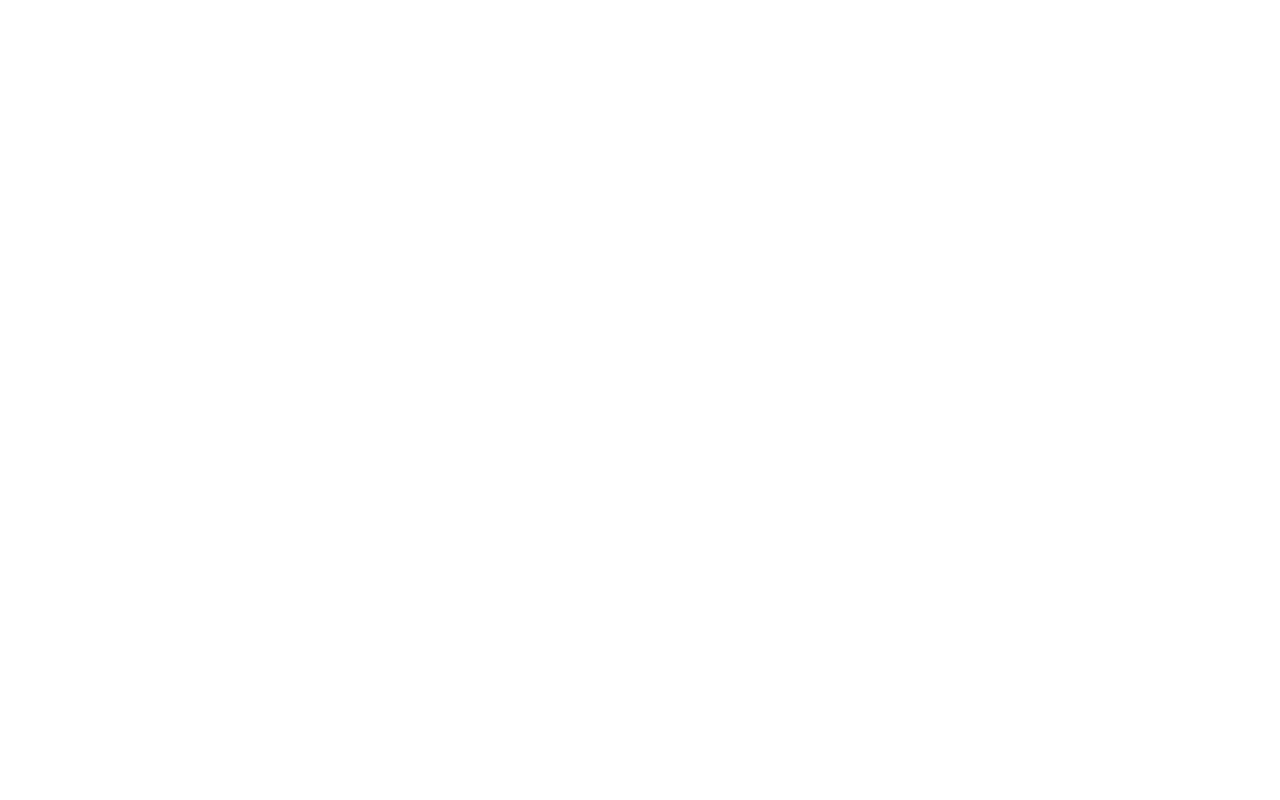
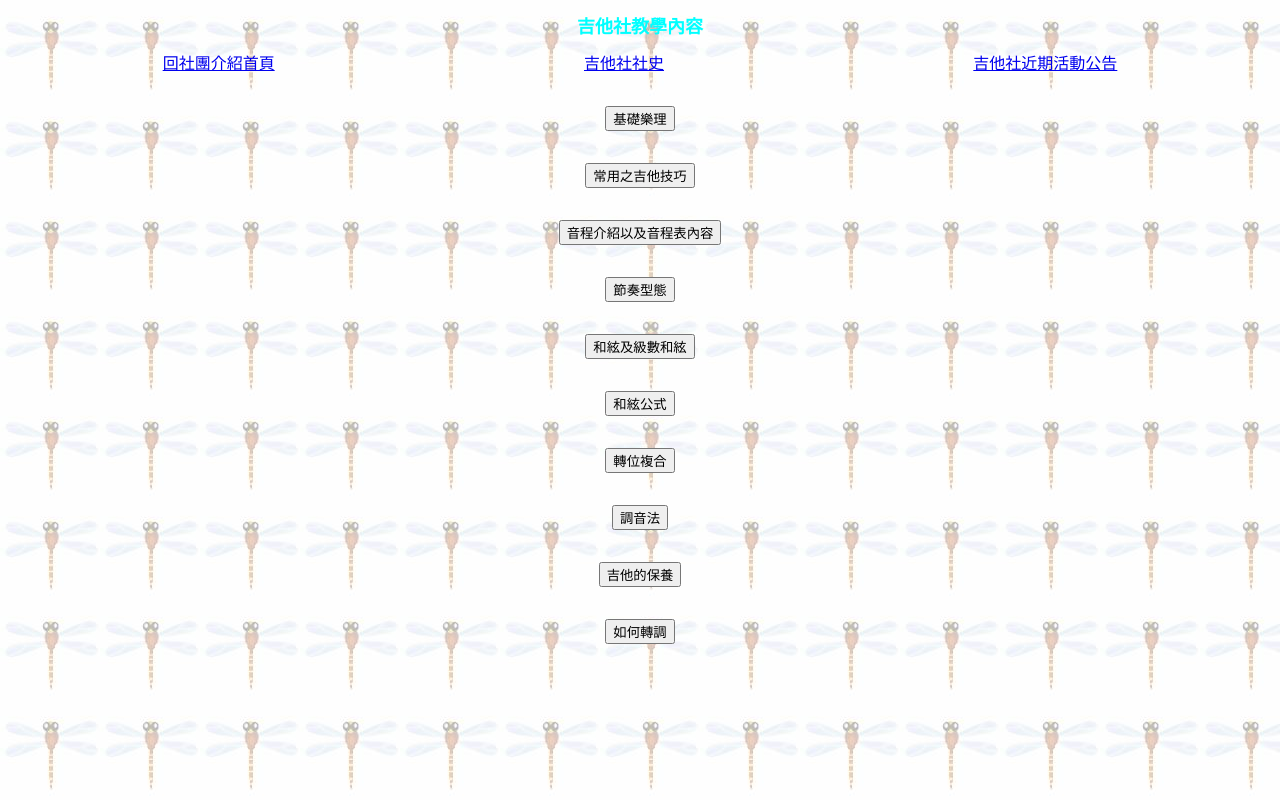
Before and after one commit to ericliliwayne/midtermexam-pra-202205012, a plain HTML site: page guitar_learning.html in a window 1280 px wide. Drawn offline with Linux system fonts and the light colour scheme.

Commit message:
新增guitar_learning網頁並連結到首頁+小錯誤修復

```diff
--- a/guitar_learning.html
+++ b/guitar_learning.html
@@ -0,0 +1,53 @@
+<!DOCTYPE html>
+<html lang="en">
+<head>
+    <meta charset="UTF-8">
+    <meta http-equiv="X-UA-Compatible" content="IE=edge">
+    <meta name="viewport" content="width=device-width, initial-scale=1.0">
+    <title>吉他社教學內容</title>
+    <style>
+        body{
+            font-family: '標楷體';
+            background-image: url(./images/0101.jpg);
+        }
+        h1{
+            font-size: 18px;
+            color: #00ffff;
+            text-align: center;
+        }
+        nav{
+            display: flex;
+            justify-content: space-around;
+        }
+        button{
+            display: block;
+            margin: 2rem auto;
+            font-family: '標楷體';
+        }
+        button:hover{
+            color: white;
+            background-color: black;
+            border: 1px solid white;
+            font-size: xx-large;
+        }
+    </style>
+</head>
+<body>
+    <h1>吉他社教學內容</h1>
+    <nav>
+        <a href="./index.html" target="_top">回社團介紹首頁</a>
+        <a href="./guitar_history.html">吉他社社史</a>
+        <a href="./guitar_event.html">吉他社近期活動公告</a>
+    </nav>
+    <button>基礎樂理</button>
+    <button>常用之吉他技巧</button>
+    <button>音程介紹以及音程表內容</button>
+    <button>節奏型態</button>
+    <button>和絃及級數和絃</button>
+    <button>和絃公式</button>
+    <button>轉位複合</button>
+    <button>調音法</button>
+    <button>吉他的保養</button>
+    <button>如何轉調</button>
+</body>
+</html>
```
Also changed, not shown: guitar_event.html (+1 -1 lines).
